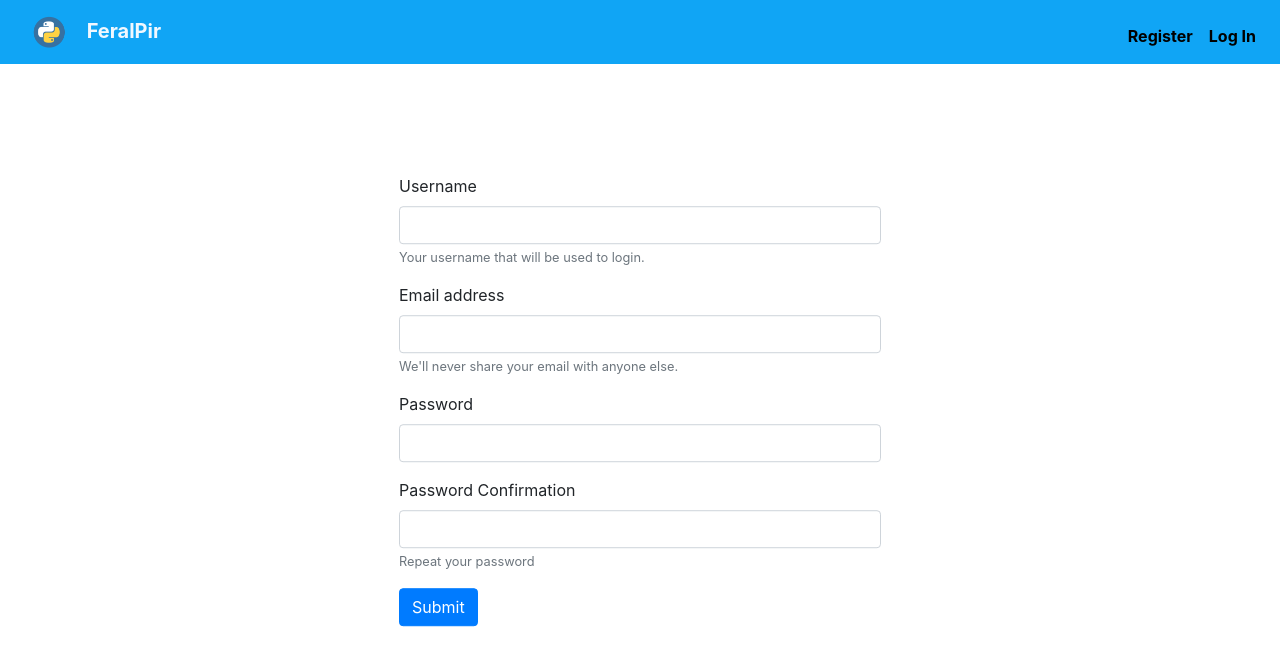
After one commit to alariofernando/flaskBlog, a Flask app: template templates/register.html in a window 1280 px wide. The commit adds this page. Shown: the top 666 px of the page. Run offline with Flask 2, Linux system fonts and the light colour scheme; the template is opened without the code that fills it, so the values that code supplies are empty; some libraries are stand-ins or nearby versions.

Commit message:
Add the ability to register in the website

```diff
--- a/app.py
+++ b/app.py
@@ -1,23 +1,19 @@
-from flask import Flask, render_template
-
+from flask import Flask
+from flask_sqlalchemy import SQLAlchemy
 
 # Configure Application
 app = Flask(__name__)
 
+#Configure database variables
+app.config["SQLALCHEMY_DATABASE_URI"] = "sqlite:///database/blog.db"
+app.config["SQLALCHEMY_TRACK_MODIFICATIONS"] = False
+db = SQLAlchemy(app)
+
 # Ensure templates are auto-reloaded
 app.config["TEMPLATES_AUTO_RELOAD"] = True
 
-@app.route("/")
-def index():
-    '''Will return an index page!'''
-    return render_template("index.html")
+from views import *
 
+if __name__ == "__main__":
 
-@app.route("/login")
-def login():
-    return "Login"
-
-@app.errorhandler(404)
-def notFound(e):
-    '''Will return an error page after this'''
-    return "Four oh four"
+    app.run(debug=True)
--- /dev/null
+++ b/static/styles.css
@@ -0,0 +1,14 @@
+.vertical-center {
+    margin: 0;
+    position: absolute;
+    top: 50%;
+    left: 50%;
+    -ms-transform: translate(-50%, -50%);
+    transform: translate(-50%, -50%);
+}
+.center-block {
+    display: inline-block;
+    margin-left: auto;
+    margin-right: auto;
+    text-align: center;
+}
--- a/templates/layout.html
+++ b/templates/layout.html
@@ -4,8 +4,8 @@
         <title>{% block title %}{% endblock %}</title>
         <link rel="stylesheet" href="https://stackpath.bootstrapcdn.com/bootstrap/4.4.1/css/bootstrap.min.css"
             integrity="sha384-Vkoo8x4CGsO3+Hhxv8T/Q5PaXtkKtu6ug5TOeNV6gBiFeWPGFN9MuhOf23Q9Ifjh" crossorigin="anonymous">
-        <link rel="stylesheet" href="/static/style.css">
-        <link rel="icon" href="/static/brand/blue-snake.png">
+        <link rel="stylesheet" href="{{ url_for('static', filename= 'styles.css') }}" type="text/css">
+        <link rel="icon" href="{{ url_for('static', filename= 'brand/blue-snake.png') }}">
     </head>
     <body>
         <nav class="navbar navbar-light justify-content-end navbar-expand-sm" style="background-color: #10a5f5;">
--- /dev/null
+++ b/templates/register.html
@@ -0,0 +1,30 @@
+{% extends "layout.html" %}
+{% block title %}
+Homepage
+{% endblock %}
+{% block body %}
+<div class="container my-auto vertical-center" style="width: 40%; height: auto;">
+    <form method="POST" action="/register">
+        <div class="form-group">
+            <label for="username">Username</label>
+            <input type="username" class="form-control" id="username" aria-describedby="username" name="username">
+            <small id="username" class="form-text text-muted">Your username that will be used to login.</small>
+        </div>
+        <div class="form-group">
+            <label for="email">Email address</label>
+            <input type="email" class="form-control" id="email" aria-describedby="email" name="email">
+            <small id="email" class="form-text text-muted">We'll never share your email with anyone else.</small>
+        </div>
+        <div class="form-group">
+            <label for="password">Password</label>
+            <input type="password" class="form-control" id="password" name="password">
+        </div>
+        <div class="form-group">
+            <label for="confirm">Password Confirmation</label>
+            <input type="password" class="form-control" id="confirm" name="confirm">
+            <small id="confirm" class="form-text text-muted">Repeat your password</small>
+        </div>
+        <button type="submit" class="btn btn-primary">Submit</button>
+    </form>
+</div>
+{% endblock %}
```
Also changed, not shown: models.py (added, +42 -0 lines), static/style.css (deleted, +0 -10 lines), templates/error.html (added, +10 -0 lines), views.py (added, +48 -0 lines), 1 other file.
